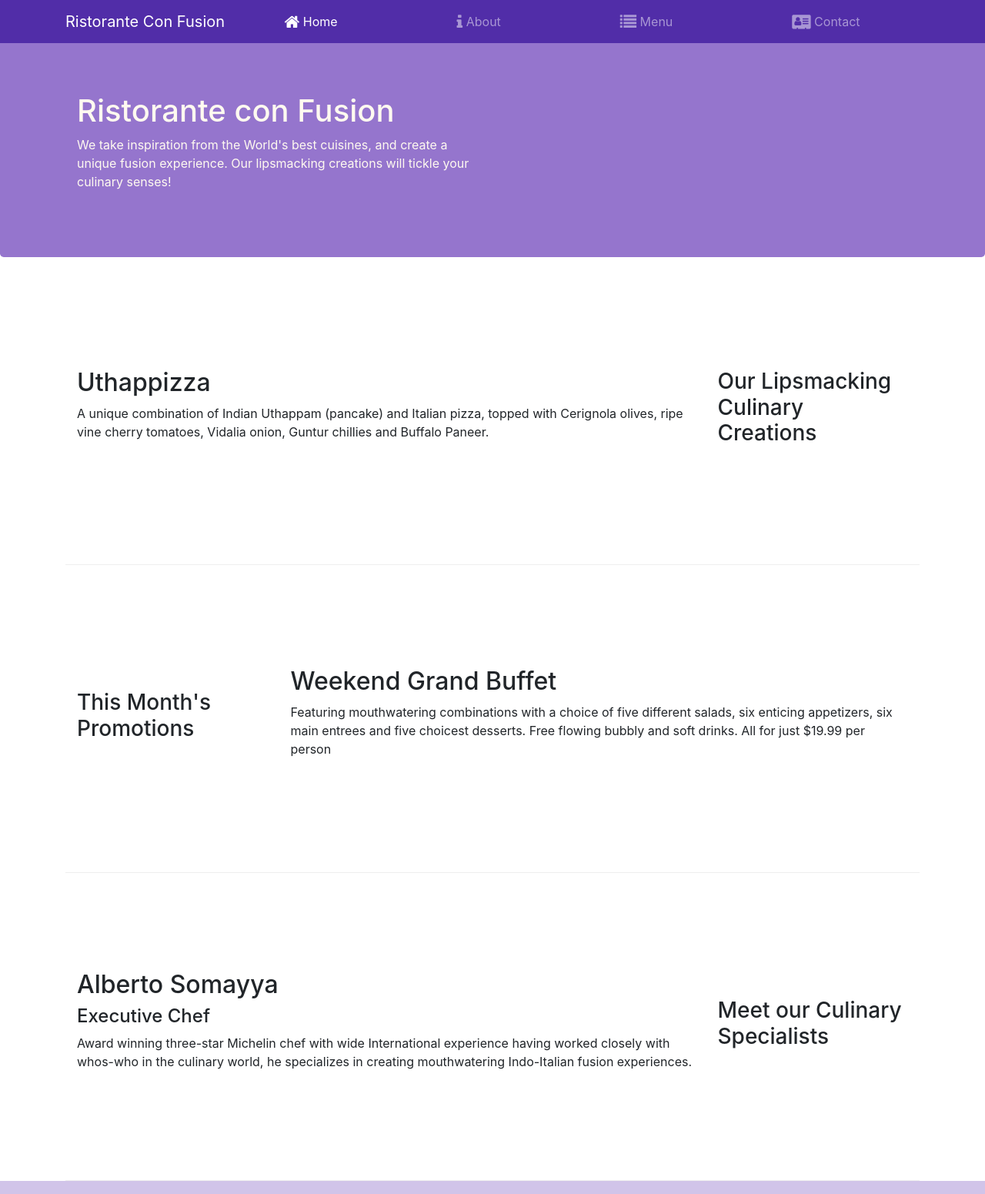
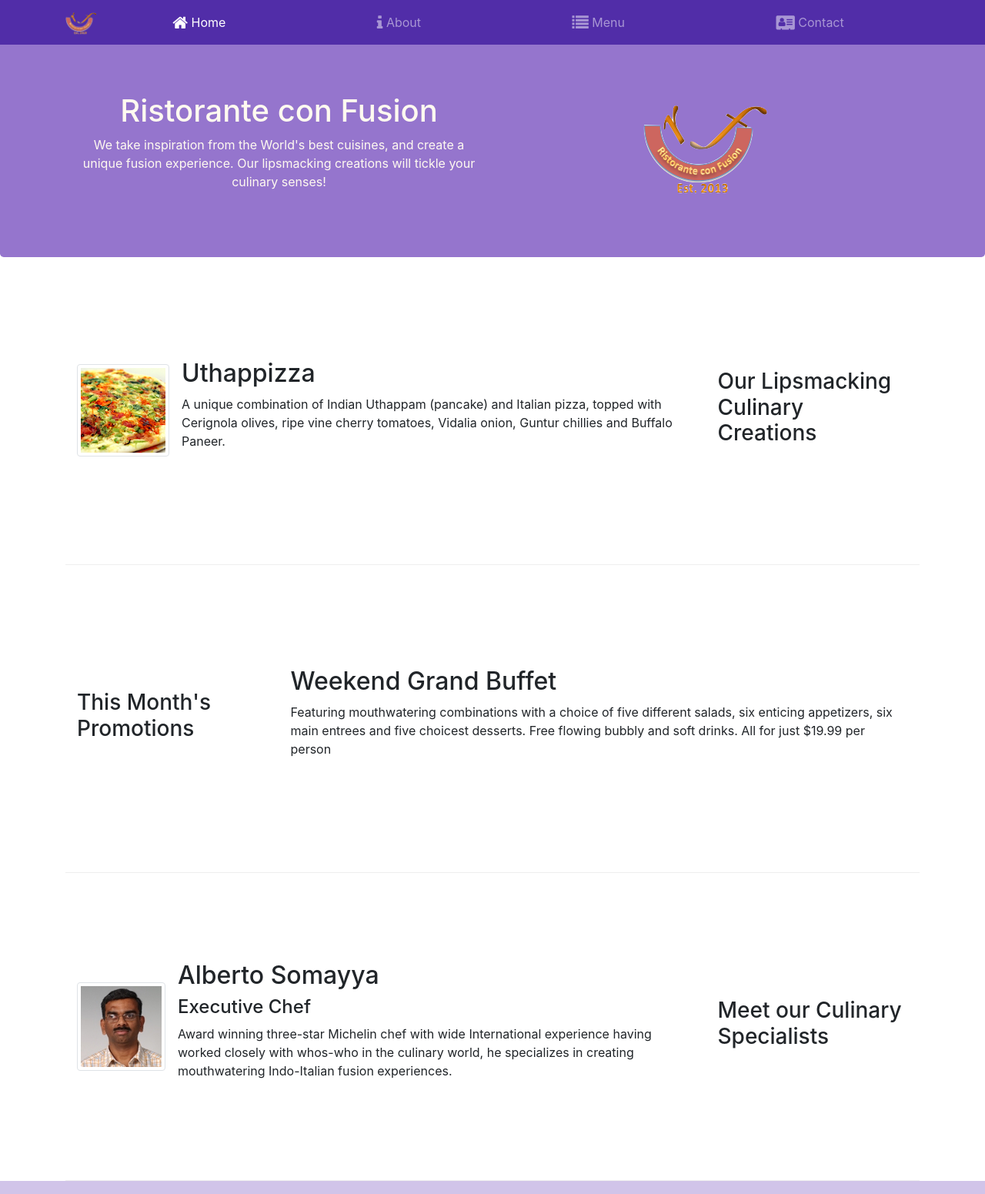
Before and after one commit to dhillon64/bootstrap4website, a website: page index.html in a window 1280 px wide. Shown: the top 1551 px of the page at 77% size. Drawn offline with nearby package versions, Linux system fonts and the light colour scheme.

Commit message:
images and media added

```diff
--- a/index.html
+++ b/index.html
@@ -19,7 +19,7 @@
                 <span class="navbar-toggler-icon"></span>
 
             </button>
-            <a class="navbar-brand mx-auto" href="#">Ristorante Con Fusion</a>
+            <a class="navbar-brand mx-auto" href="#"><img src="./CSS/logo.png" width="41" height="30"></a>
             <div class="collapse navbar-collapse w-100" id="Navbar">
                 <ul class="navbar-nav w-100 justify-content-around">
                     <li class="nav-item active"><a class="nav-link" href="#"><span class="fa fa-home fa-lg"></span> Home</a></li>
@@ -31,12 +31,13 @@
     </nav>
     <header class="jumbotron">
         <div class="container">
-            <div class="row row-header">
+            <div class="row row-header text-center">
                 <div class="col-12 col-sm-6">
                     <h1>Ristorante con Fusion</h1>
                     <p>We take inspiration from the World's best cuisines, and create a unique fusion experience. Our lipsmacking creations will tickle your culinary senses!</p>
                 </div>
-                <div class="col-12 col-sm">
+                <div class="col-12 col-sm align-self-center">
+                    <img src="./CSS/logo.png" class="img-fluid">
                 </div>
             </div>
         </div>
@@ -48,8 +49,13 @@
                 <h3>Our Lipsmacking Culinary Creations</h3>
             </div>
             <div class="col col-sm order-sm-first col-md">
-                <h2>Uthappizza</h2>
-                <p>A unique combination of Indian Uthappam (pancake) and Italian pizza, topped with Cerignola olives, ripe vine cherry tomatoes, Vidalia onion, Guntur chillies and Buffalo Paneer.</p>
+                <div class="media">
+                    <img class="d-flex mr-3 img-thumbnail align-self-center" src="./CSS/uthappizza.png" alt="uthapizza">
+                    <div class="media-body">
+                        <h2 class="mt-0">Uthappizza</h2>
+                        <p class="d-none d-sm-block">A unique combination of Indian Uthappam (pancake) and Italian pizza, topped with Cerignola olives, ripe vine cherry tomatoes, Vidalia onion, Guntur chillies and Buffalo Paneer.</p>
+                    </div>
+                </div>
             </div>
         </div>
 
@@ -60,7 +66,7 @@
             </div>
             <div class="col col-sm col-md">
                 <h2>Weekend Grand Buffet</h2>
-                <p>Featuring mouthwatering combinations with a choice of five different salads, six enticing appetizers, six main entrees and five choicest desserts. Free flowing bubbly and soft drinks. All for just $19.99 per person </p>
+                <p class="d-none d-sm-block">Featuring mouthwatering combinations with a choice of five different salads, six enticing appetizers, six main entrees and five choicest desserts. Free flowing bubbly and soft drinks. All for just $19.99 per person </p>
             </div>
         </div>
 
@@ -69,9 +75,14 @@
                 <h3>Meet our Culinary Specialists</h3>
             </div>
             <div class="col col-sm order-sm-first col-md">
-                <h2>Alberto Somayya</h2>
-                <h4>Executive Chef</h4>
-                <p>Award winning three-star Michelin chef with wide International experience having worked closely with whos-who in the culinary world, he specializes in creating mouthwatering Indo-Italian fusion experiences. </p>
+                <div class="media">
+                    <img class="d-flex mr-3 img-thumbnail align-self-center" src="./CSS/alberto.png" alt="alberto">
+                <div class="media-body">
+                    <h2 class="mt-0">Alberto Somayya</h2>
+                    <h4>Executive Chef</h4>
+                    <p class="d-none d-sm-block">Award winning three-star Michelin chef with wide International experience having worked closely with whos-who in the culinary world, he specializes in creating mouthwatering Indo-Italian fusion experiences. </p>
+                </div>
+                </div>
             </div>
         </div>
     </div>
```
Also changed, not shown: aboutus.html (+4 -3 lines), contactus.html (+6 -5 lines), CSS/alberto.png (added), CSS/buffet.png (added), CSS/logo.png (added), CSS/uthappizza.png (added).
